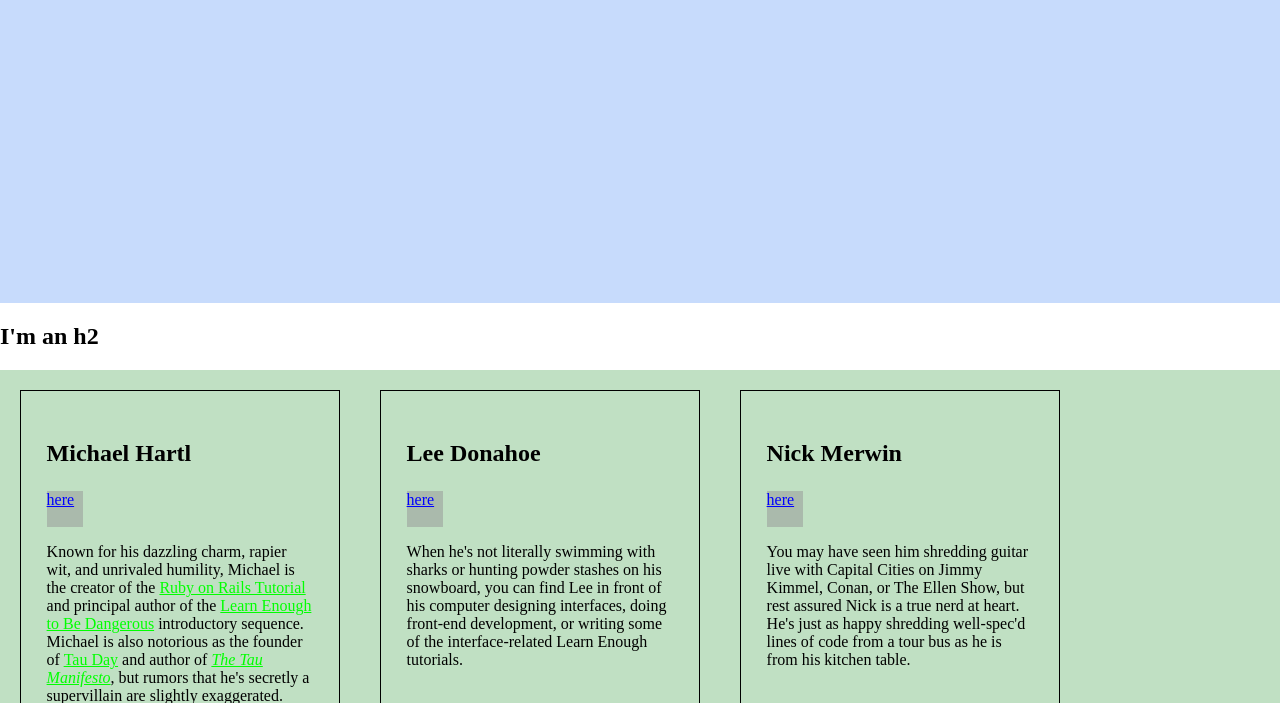
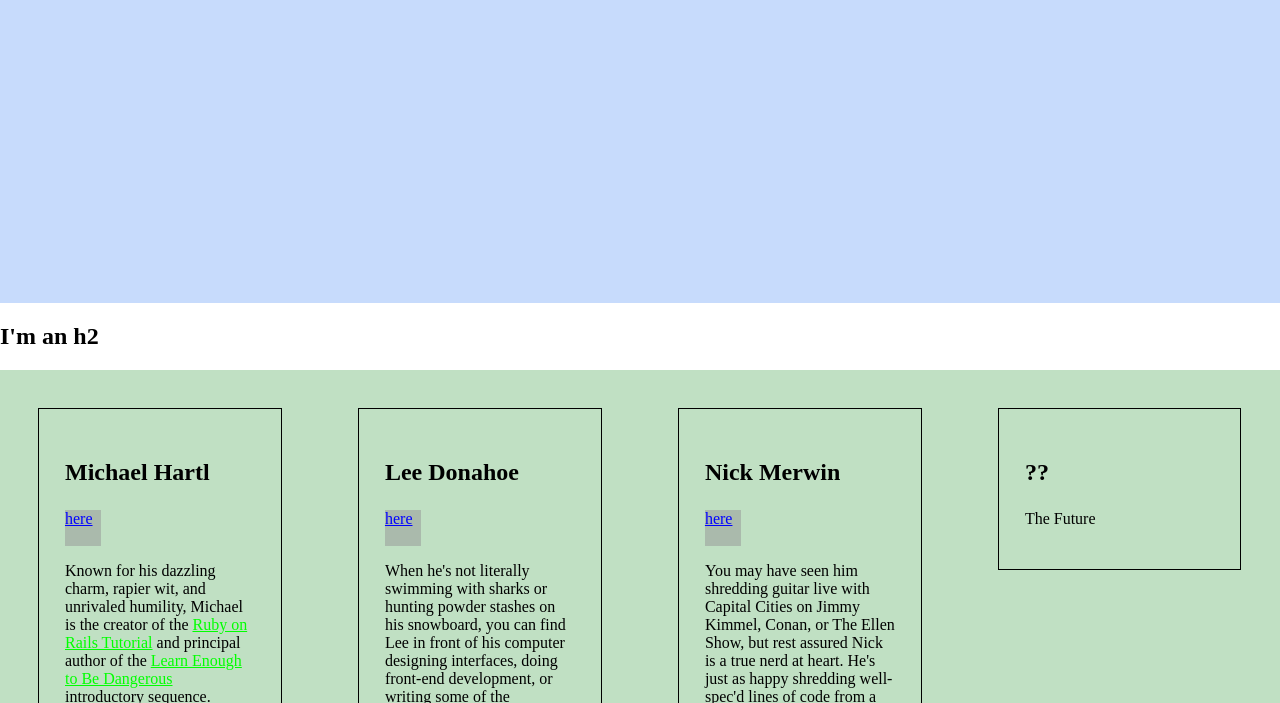
Before and after one commit to mthsgrc/mthsgrc.github.io, a plain HTML site: page index.html in a window 1280 px wide. Shown: the part 97-800 px from the top of the page. Drawn offline with Linux system fonts and the light colour scheme.

Commit message:
resizing boxes

```diff
--- a/styles.css
+++ b/styles.css
@@ -68,9 +68,9 @@ h1 {
     box-sizing: border-box;
     float: left;
     font-size: 1rem;
-    margin: 20px;
+    margin: 3%;
     padding: 2%;
-    width: 25%;
+    width: 19%;
     /*padding: 2.5em;*/
 }
 
```
